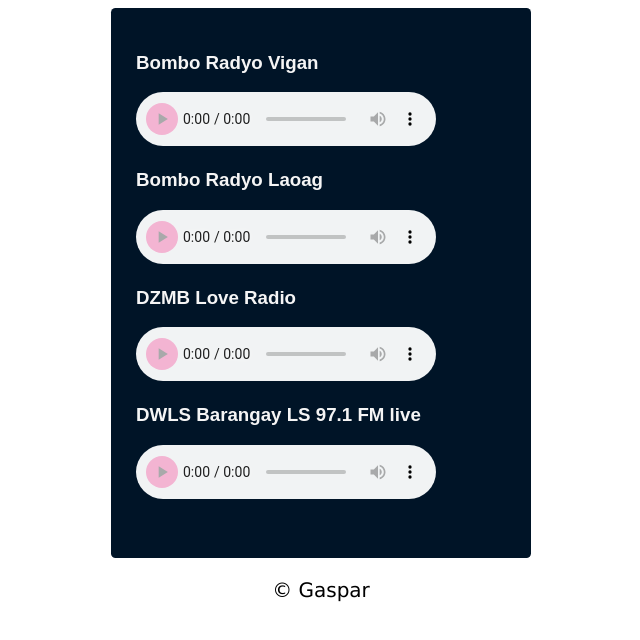
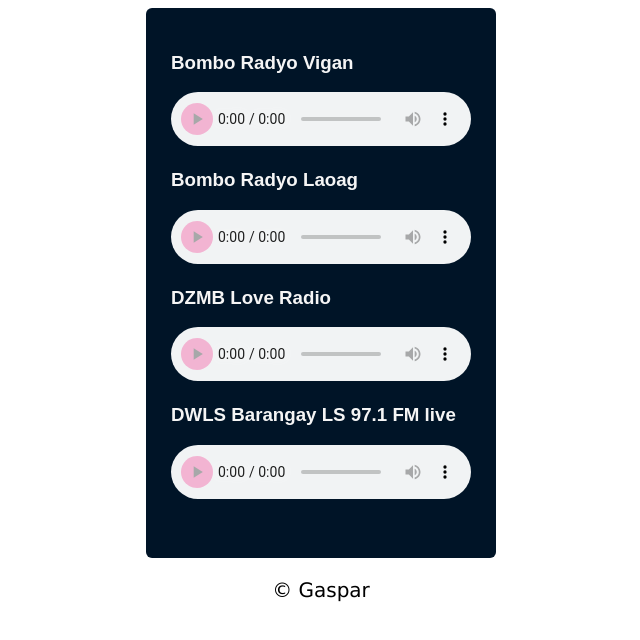
Before and after one commit to sanchezalyssa/radio-station, a plain HTML site: page index.html in a window 1280 px wide. Shown: the whole page, without its empty margins (319-959 px from the left). Drawn offline with Linux system fonts and the light colour scheme.

Commit message:
reduce size of container

```diff
--- a/style.css
+++ b/style.css
@@ -2,10 +2,10 @@
 	height: 500px;
 	background-color: #001427;
 	color: whitesmoke;
-	max-width: 370px;
+	max-width: 300px;
 	margin: 0 auto;
 	padding: 25px 25px;
-	border-radius: 4.6px;
+	border-radius: 6px;
 	font-family: Arial, Helvetica, sans-serif;
 }
 audio::-webkit-media-controls-play-button {
```
